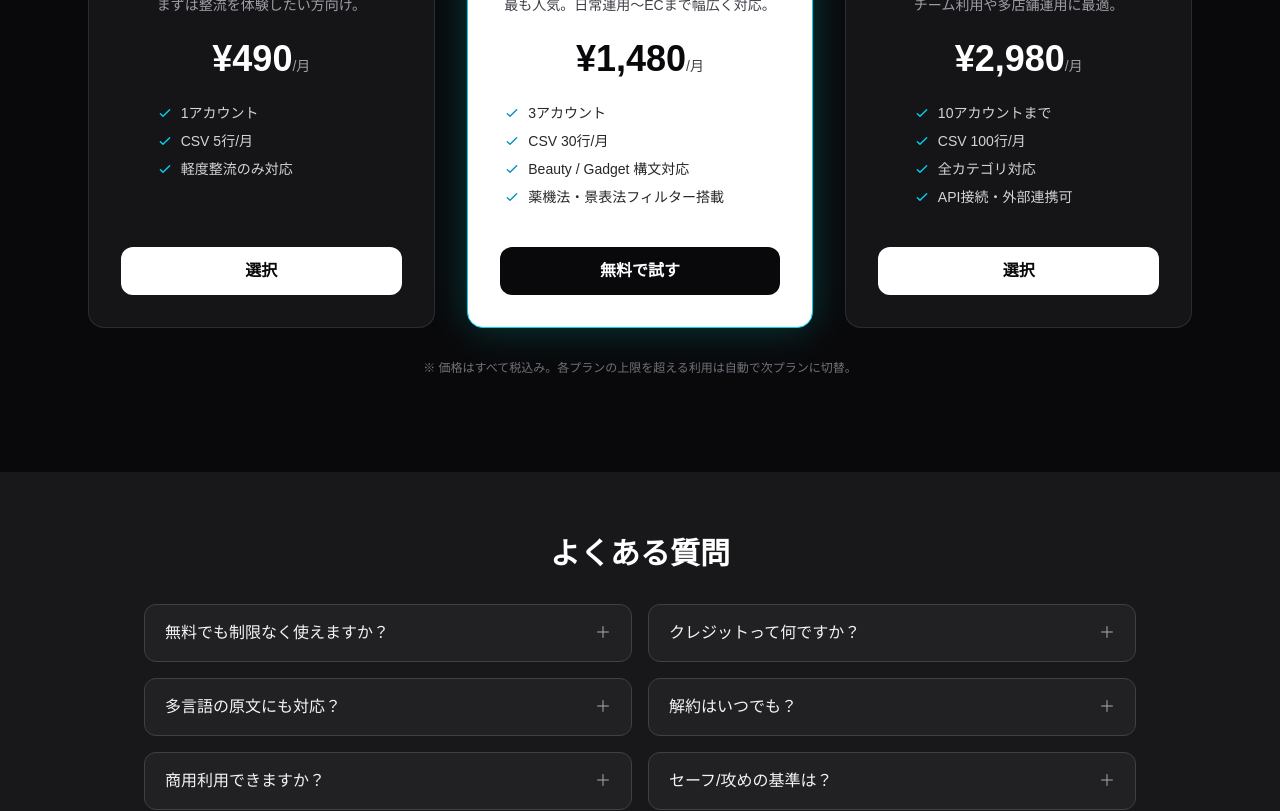
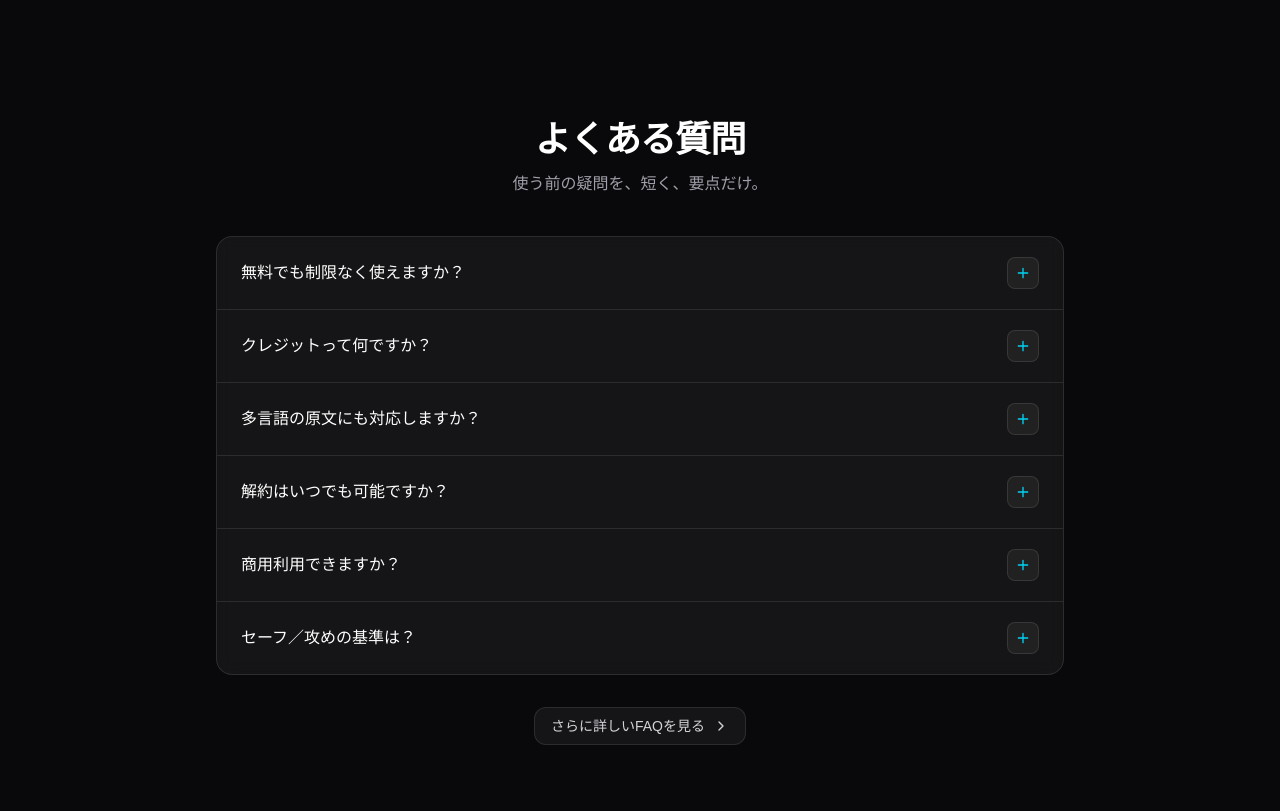
Before and after one commit to Waltz0820/boostsuite-app, a Next.js app: page / in a window 1280 px wide. Shown: the part 4040-4851 px from the top of the page. Built offline with nearby package versions, Linux system fonts and the light colour scheme.

Commit message:
feat: 変更内容

```diff
--- /dev/null
+++ b/app/components/FAQDark.tsx
@@ -0,0 +1,166 @@
+"use client";
+
+import React, {useRef, useState, useEffect} from "react";
+
+type QA = {
+  q: string;
+  a: string | React.ReactNode;
+};
+
+const qas: QA[] = [
+  {
+    q: "無料でも制限なく使えますか？",
+    a: "無料では基本機能をお試しいただけます（30クレジット）。継続運用やCSV出力・履歴保存などは有料プランでご利用ください。",
+  },
+  {
+    q: "クレジットって何ですか？",
+    a: "生成や整流に使う内部ポイントです。目安として「キーワード=1 / 整流=2 / 画像=3」。未使用分は翌月へロールオーバーされます。",
+  },
+  {
+    q: "多言語の原文にも対応しますか？",
+    a: "はい。CN / EN / KR など主要言語の“直訳感”を抑え、日本語の購入文脈に整流します（ニュアンス保持を重視）。",
+  },
+  {
+    q: "解約はいつでも可能ですか？",
+    a: "はい。ダッシュボードからいつでも解約可能です。契約期間の残り日数ぶんは当月内で利用できます。",
+  },
+  {
+    q: "商用利用できますか？",
+    a: "可能です。ECサイト・広告・LP・アプリ内文言など営利目的への利用を想定しています。ガイドラインに沿ってご利用ください。",
+  },
+  {
+    q: "セーフ／攻めの基準は？",
+    a: "薬機・景表の観点でリスクを下げる“セーフ”と、訴求を強める“攻め”の2モードを用意。カテゴリと原文の特徴量から自動で推奨モードを提示します。",
+  },
+];
+
+export default function FAQDark() {
+  return (
+    <section className="relative bg-zinc-950 py-24 text-white">
+      {/* subtle glow */}
+      <div
+        aria-hidden
+        className="pointer-events-none absolute inset-0 bg-gradient-radial from-cyan-500/10 via-transparent to-transparent"
+        style={{
+          maskImage:
+            "radial-gradient(60% 60% at 50% 50%, rgba(0,0,0,0.9) 30%, rgba(0,0,0,1) 100%)",
+        }}
+      />
+
+      <div className="relative mx-auto max-w-4xl px-6">
+        <h2 className="text-center text-3xl md:text-4xl font-bold tracking-tight">
+          よくある質問
+        </h2>
+        <p className="mt-3 text-center text-zinc-400">
+          使う前の疑問を、短く、要点だけ。
+        </p>
+
+        <div className="mt-10 divide-y divide-white/10 rounded-2xl border border-white/10 bg-white/5 backdrop-blur-sm">
+          {qas.map((item, i) => (
+            <AccordionItem key={i} index={i} q={item.q} a={item.a} />
+          ))}
+        </div>
+
+        <div className="mt-8 text-center">
+          <a
+            href="/faq"
+            className="inline-flex items-center gap-2 rounded-xl border border-white/10 bg-white/5 px-4 py-2 text-sm text-zinc-300 hover:bg-white/10"
+          >
+            さらに詳しいFAQを見る
+            <svg width="16" height="16" viewBox="0 0 24 24" className="text-zinc-300">
+              <path
+                d="M9 18l6-6-6-6"
+                fill="none"
+                stroke="currentColor"
+                strokeWidth="2"
+                strokeLinecap="round"
+                strokeLinejoin="round"
+              />
+            </svg>
+          </a>
+        </div>
+      </div>
+    </section>
+  );
+}
+
+/* ---------- Sub components ---------- */
+
+function AccordionItem({
+  index,
+  q,
+  a,
+}: {
+  index: number;
+  q: string;
+  a: React.ReactNode;
+}) {
+  const [open, setOpen] = useState(false);
+  const bodyRef = useRef<HTMLDivElement>(null);
+  const [height, setHeight] = useState<number | "auto">(0);
+
+  useEffect(() => {
+    if (!bodyRef.current) return;
+    if (open) {
+      const h = bodyRef.current.scrollHeight;
+      setHeight(h);
+      const id = setTimeout(() => setHeight("auto"), 200); // after transition
+      return () => clearTimeout(id);
+    } else {
+      const h = bodyRef.current.scrollHeight;
+      // set current height first then to 0 to animate close
+      setHeight(h);
+      const id = requestAnimationFrame(() => setHeight(0));
+      return () => cancelAnimationFrame(id);
+    }
+  }, [open]);
+
+  return (
+    <div className="group">
+      <button
+        type="button"
+        aria-expanded={open}
+        aria-controls={`faq-panel-${index}`}
+        onClick={() => setOpen((v) => !v)}
+        className="flex w-full items-center justify-between gap-6 px-6 py-5 text-left hover:bg-white/5 focus:outline-none focus-visible:ring-2 focus-visible:ring-cyan-500"
+      >
+        <span className="text-[15px] md:text-base font-medium text-white">
+          {q}
+        </span>
+        <span
+          className={`grid h-8 w-8 place-items-center rounded-lg border ${
+            open ? "border-cyan-400 bg-cyan-400/10" : "border-white/10 bg-white/5"
+          } transition-colors`}
+        >
+          <svg
+            width="16"
+            height="16"
+            viewBox="0 0 24 24"
+            className={`text-cyan-400 transition-transform duration-200 ${
+              open ? "rotate-45" : "rotate-0"
+            }`}
+          >
+            <path
+              d="M12 5v14M5 12h14"
+              stroke="currentColor"
+              strokeWidth="2"
+              strokeLinecap="round"
+            />
+          </svg>
+        </span>
+      </button>
+
+      <div
+        id={`faq-panel-${index}`}
+        role="region"
+        aria-hidden={!open}
+        className="overflow-hidden transition-[height] duration-200 ease-in-out"
+        style={{ height: height === "auto" ? "auto" as const : `${height}px` }}
+      >
+        <div ref={bodyRef} className="px-6 pb-6 text-sm text-zinc-300">
+          {a}
+        </div>
+      </div>
+    </div>
+  );
+}
--- a/app/page.tsx
+++ b/app/page.tsx
@@ -7,6 +7,7 @@ import CtaBar from "./components/cta-bar";
 import RulesDark from "./components/rules-dark";
 import FinalCtaDark from "./components/FinalCtaDark";
 import PricingDark from "./components/PricingDark";
+import FAQDark from "./components/FAQDark";
 
 export const metadata = {
   title: "Boost Suite｜売れない言葉を、売れる言葉に変える",
@@ -212,9 +213,9 @@ export default function Page() {
      <RulesDark />
 
       {/* Final CTA + Pricing */}
-          <FinalCtaDark />
           <PricingDark />
-     <FAQ />
+          <FAQDark />
+     <FinalCtaDark />
      <CtaBar />
     </>
   );
```
